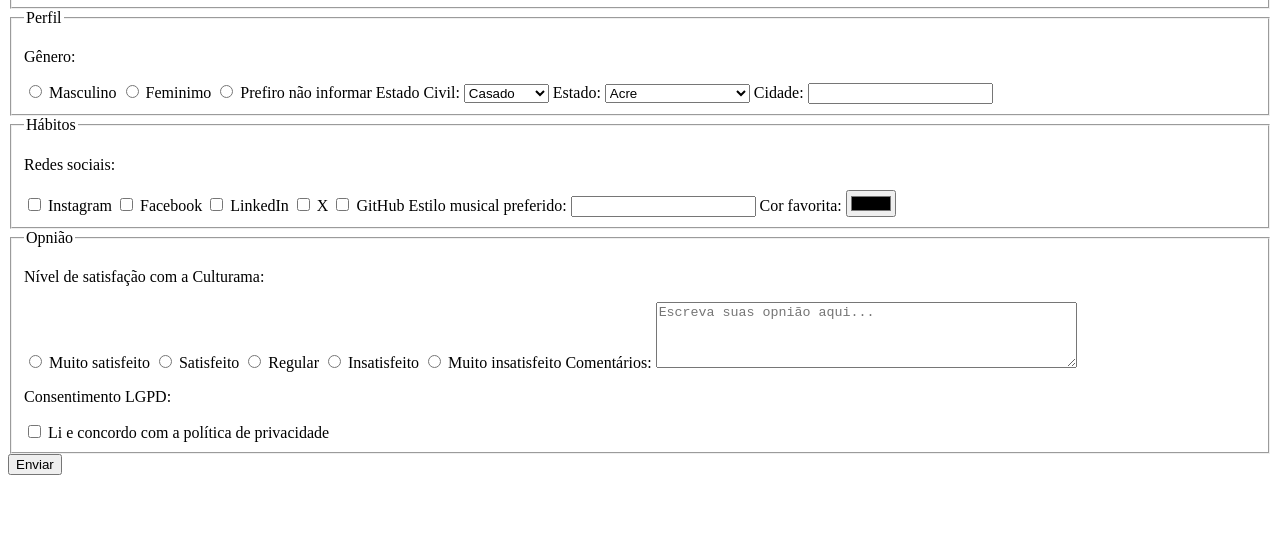
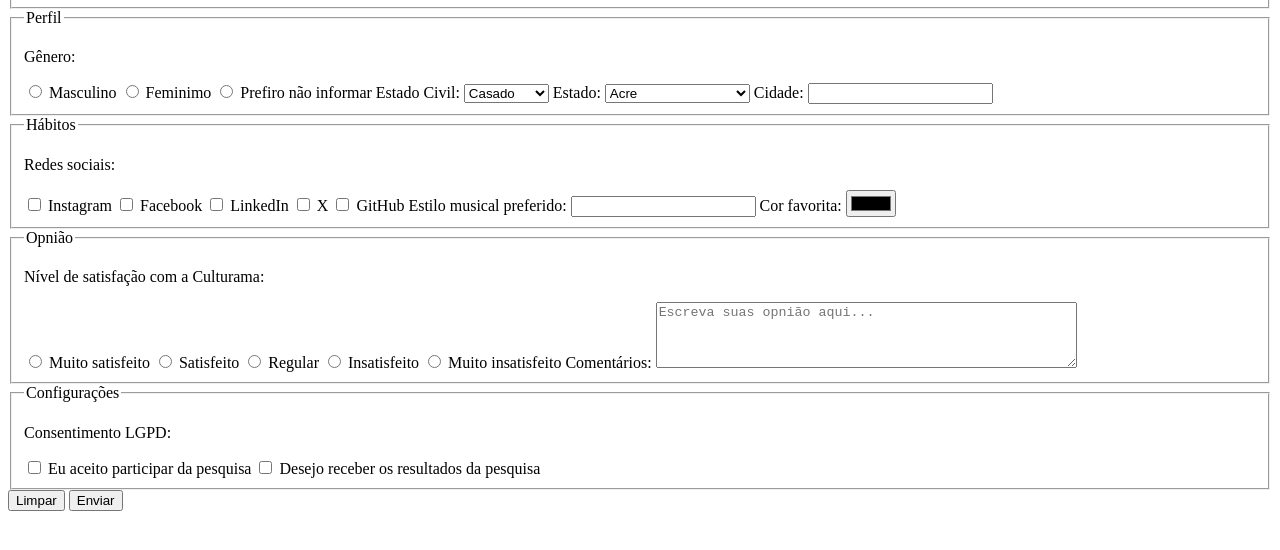
Before and after one commit to sidneygyne/pesquisa-culturama, a plain HTML site: page index.html in a window 1280 px wide. Shown: the part 150-700 px from the top of the page. Drawn offline with Linux system fonts and the light colour scheme.

Commit message:
criado sessao de opnião, sessao de confiruração e o botao para limpar o formulario

```diff
--- a/index.html
+++ b/index.html
@@ -145,12 +145,22 @@
             <label for="comment">Comentários:</label>
             <textarea name="userComment" id="comment" rows="4" cols="50" placeholder="Escreva suas opnião aqui..."></textarea>
 
-            <p>Consentimento LGPD:</p>
-            <input type="checkbox" name="userConsent" id="consent" value="consentido"/>
-            <label for="consent">Li e concordo com a política de privacidade</label>
+
 
         </fieldset>
 
+        <fieldset>
+            <legend>Configurações</legend>
+            <p>Consentimento LGPD:</p>
+            <input type="checkbox" name="userConsent" id="consent" value="consentido" required/>
+            <label for="consent">Eu aceito participar da pesquisa</label>
+
+            <input type="checkbox" name="userGetResult" id="getResult" value="accepted"/>
+            <label for="getResult">Desejo receber os resultados da pesquisa</label>
+
+        </fieldset>
+
+        <button type="reset">Limpar</button>
         <button type="submit">Enviar</button>
       </form>
     </section>
```
